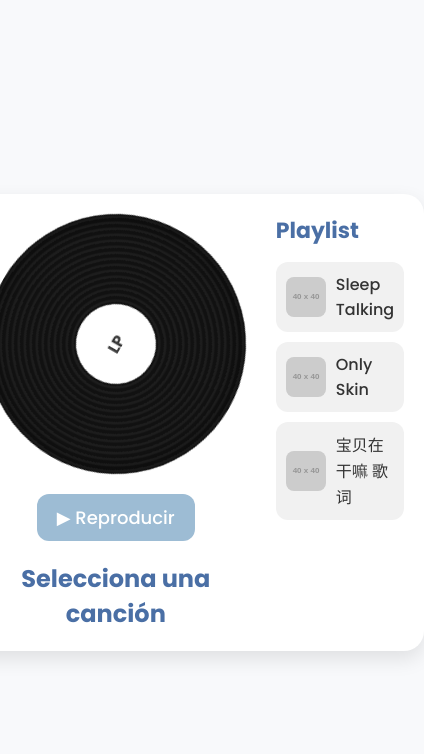
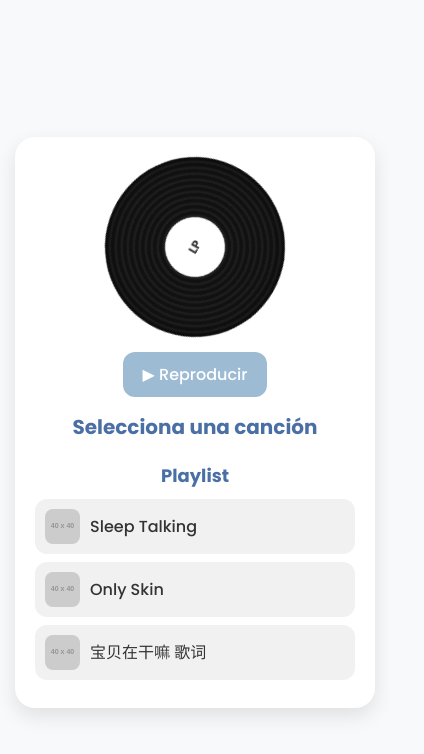
Before and after one commit to sebakai225/nsn, a plain HTML site: page index.html in a window 390 px wide. Shown: the whole page, 424 px wide, since content can reach past the window. Drawn offline with Linux system fonts and the light colour scheme; placeholder pictures from the web are drawn by us.

Commit message:
Update index.html

```diff
--- a/index.html
+++ b/index.html
@@ -21,20 +21,25 @@ body {
       justify-content: center;
       align-items: center;
       min-height: 100vh;
+      padding: 15px;
     }
 
     .container {
-    width: 900px;
+      width: 100%;
+      max-width: 900px;
       background: #fff;
       border-radius: 20px;
       box-shadow: 0px 8px 20px rgba(0,0,0,0.1);
       display: flex;
+      flex-wrap: wrap; /* clave: se acomoda en columnas en pantallas pequeñas */
       padding: 20px;
+      gap: 20px;
     }
 
     /* Vinilo */
     .vinyl {
       flex: 1;
+      min-width: 250px;
       display: flex;
       flex-direction: column;
       align-items: center;
@@ -42,16 +47,15 @@ body {
     }
 
     .disc {
-    width: 260px;
-    height: 260px;
+      width: 220px;
+      height: 220px;
       border-radius: 50%;
       background: radial-gradient(circle, #111 60%, #000 100%);
       position: relative;
       animation: spin 6s linear infinite;
-    transition: background 0.5s ease; /* transición suave al cambiar color */
+      transition: background 0.5s ease;
     }
 
-/* surcos del vinilo */
     .disc::after {
       content: "";
       position: absolute;
@@ -66,14 +70,13 @@ body {
       );
     }
 
-/* Etiqueta central */
     .label {
       position: absolute;
       top: 50%;
       left: 50%;
       transform: translate(-50%, -50%);
-    width: 80px;
-    height: 80px;
+      width: 70px;
+      height: 70px;
       border-radius: 50%;
       background: #fff;
       display: flex;
@@ -81,6 +84,7 @@ body {
       align-items: center;
       color: #333;
       font-weight: bold;
+      font-size: 14px;
     }
 
     @keyframes spin {
@@ -88,9 +92,8 @@ body {
       to { transform: rotate(360deg); }
     }
 
-/* Botón play */
     .controls {
-    margin-top: 20px;
+      margin-top: 15px;
     }
 
     .controls button {
@@ -99,7 +102,7 @@ body {
       border-radius: 12px;
       padding: 10px 20px;
       cursor: pointer;
-    font-size: 18px;
+      font-size: 16px;
       color: white;
       transition: 0.3s;
     }
@@ -108,27 +111,27 @@ body {
       background: #7aa2bd;
     }
 
-/* Info canción */
     .info {
-    margin-top: 20px;
+      margin-top: 15px;
       text-align: center;
     }
 
     .info h2 {
-    font-size: 24px;
+      font-size: 20px;
       color: #4a6fa5;
     }
 
     /* Playlist */
     .playlist {
       flex: 1;
-    padding-left: 30px;
+      min-width: 220px;
     }
 
     .playlist h3 {
-    margin-bottom: 15px;
-    font-size: 22px;
+      margin-bottom: 10px;
+      font-size: 18px;
       color: #4a6fa5;
+      text-align: center;
     }
 
     .song {
@@ -137,14 +140,14 @@ body {
       background: #f1f1f1;
       padding: 10px;
       border-radius: 12px;
-    margin-bottom: 10px;
+      margin-bottom: 8px;
       cursor: pointer;
       transition: 0.3s;
     }
 
     .song img {
-    width: 40px;
-    height: 40px;
+      width: 35px;
+      height: 35px;
       border-radius: 8px;
       margin-right: 10px;
     }
@@ -153,6 +156,29 @@ body {
       background: #dce9f3;
     }
 
+    /* Responsive */
+    @media (max-width: 768px) {
+      .container {
+        flex-direction: column;
+        align-items: center;
+        text-align: center;
+      }
+
+      .playlist {
+        width: 100%;
+      }
+
+      .disc {
+        width: 180px;
+        height: 180px;
+      }
+
+      .label {
+        width: 60px;
+        height: 60px;
+        font-size: 12px;
+      }
+    }
   </style>
 </head>
 <body>
@@ -189,7 +215,7 @@ body {
     </div>
   </div>
 
-<!-- Reproductor oculto -->
+  <!-- Reproductor -->
   <audio id="audioPlayer"></audio>
 
   <script>
@@ -218,21 +244,17 @@ body {
       songTitle.textContent = title.split(" - ")[0];
       songArtist.textContent = title.split(" - ")[1] || "";
 
-      // Cargar y reproducir canción
       audioPlayer.src = file;
       audioPlayer.play();
       isPlaying = true;
 
-      // Girar vinilo y cambiar botón
       disc.style.animationPlayState = "running";
       playBtn.textContent = "⏸ Pausa";
 
-      // Cambiar color del vinilo aleatoriamente
       const randomColor = "#" + Math.floor(Math.random()*16777215).toString(16);
       disc.style.background = `radial-gradient(circle, ${randomColor} 60%, #000 100%)`;
     }
 
-    // Si la canción termina, detener vinilo
     audioPlayer.addEventListener("ended", () => {
       disc.style.animationPlayState = "paused";
       playBtn.textContent = "▶ Reproducir";
```
Lines whose indentation alone changed are shown as unchanged.
